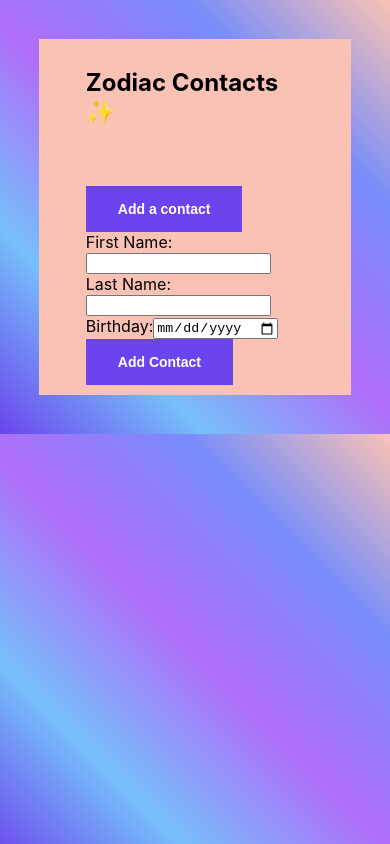
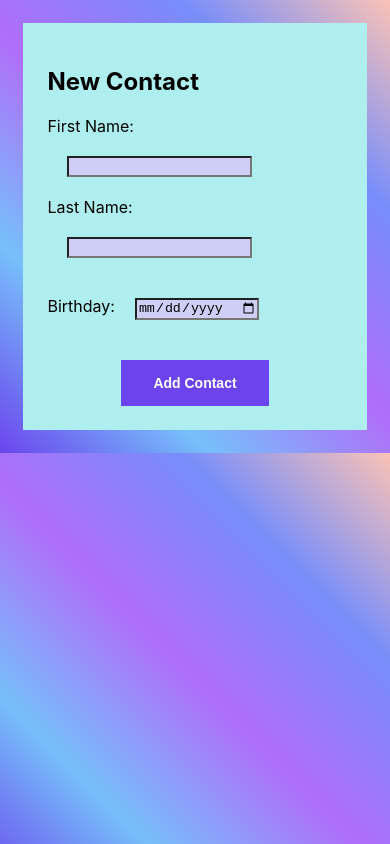
Before and after one commit to librairica/zodiac-react, a React (Create React App) app: page / in a window 390 px wide. Both pictures are taken after a click on the button "Add a contact". Built offline with nearby package versions, Linux system fonts and the light colour scheme.

Commit message:
style form and conditionally render contacts vs form

```diff
--- a/src/AddContactForm.css
+++ b/src/AddContactForm.css
@@ -4,23 +4,38 @@
 --maya-blue: #76BFFAff;
 --majorelle-blue: #6B44EDff; */
 
-
-.form-container {
+#form-container {
+    display: flex;
+    justify-content: center;
+}
+#add-contact-form {
+    max-width: 300px;
+    padding: 7%;
     background-color: paleturquoise;
-    display: flex;
-    flex-direction: column;
-    padding: 5%;
 }
 
-.form-container label input {
+/* @media only screen and (max-width: 600px) {
+    #add-contact-form {
+        padding: 2%;
+        background-color: paleturquoise;
+    }
+} */
+
+
+#form-container label input {
     margin: 20px;
-    background-color: blue;
+    background-color: rgb(206, 206, 246);
+}
+
+.button-container {
+    display: flex;
+    justify-content: center;
+    margin-top: 20px;
 }
 
 .submit-button {
     background-color: #6B44EDff;
     color: white;
-    padding: 10px;
     font-size: 14px;
     font-weight: bold;
 }
--- a/src/AddContactForm.js
+++ b/src/AddContactForm.js
@@ -1,7 +1,7 @@
-import "./AddContactForm.css"
+import "./AddContactForm.css";
 import React from "react";
-import { useMutation, gql } from '@apollo/client';
-import { useState } from 'react';
+import { useMutation, gql } from "@apollo/client";
+import { useState } from "react";
 
 const CREATE_CONTACT = gql`
   mutation Mutation($contactInput: ContactInput) {
@@ -17,48 +17,76 @@ const CREATE_CONTACT = gql`
   }
 `;
 
-
 export function AddContactForm() {
   const [inputs, setInputs] = useState({});
 
   const handleChange = (event) => {
     const name = event.target.name;
     const value = event.target.value;
-    setInputs(values => ({...values, [name]: value}))
-  }
+    setInputs((values) => ({ ...values, [name]: value }));
+  };
 
   const [createContact, { data, loading, error }] = useMutation(CREATE_CONTACT);
 
-  if (loading) return 'Submitting...';
+  if (loading) return "Submitting...";
   if (error) return `Submission error! ${error.message}`;
 
   return (
-    <div>
+    <div id="form-container">
+      <div id="add-contact-form">
+				<h2>New Contact</h2>
         <form
-        onSubmit={e => {
+          onSubmit={(e) => {
             e.preventDefault();
             alert(inputs);
-          createContact({ variables: {
+            createContact({
+              variables: {
                 contactInput: {
                   firstName: inputs.firstName,
                   lastName: inputs.lastName,
-							birthday: inputs.birthday
-						}}
-					})
+                  birthday: inputs.birthday,
+                },
+              },
+            });
             inputs = null;
           }}
         >
-        <label> First Name:
-					<input type="text" name="firstName" value={inputs.firstName || ""} onChange={handleChange}/>
+          <div>
+						<label>
+							First Name:
+							<input
+								type="text"
+								name="firstName"
+								value={inputs.firstName || ""}
+								onChange={handleChange}
+							/>
 						</label>
-				<label> Last Name:
-					<input type="text" name="lastName" value={inputs.lastName || ""} onChange={handleChange}/>
+					</div>
+          <div>
+						<label>
+							Last Name:
+							<input
+								type="text"
+								name="lastName"
+								value={inputs.lastName || ""}
+								onChange={handleChange}
+							/>
 						</label>
-				<label> Birthday:
-					<input type="date" name="birthday" value={inputs.birthday || ""} onChange={handleChange}/>
+					</div>
+          <div>
+						<label>
+							Birthday:
+							<input
+								type="date"
+								name="birthday"
+								value={inputs.birthday || ""}
+								onChange={handleChange}
+							/>
 						</label>
-        <button type="submit">Add Contact</button>
+					</div>
+          <div class="button-container"><button type="submit">Add Contact</button></div>
         </form>
+      </div>
     </div>
   );
 }
--- a/src/App.js
+++ b/src/App.js
@@ -1,24 +1,28 @@
 // Import everything needed to use the `useQuery` hook
+import { useState } from 'react';
 import { AddContactForm } from './AddContactForm';
 import { DisplayContacts } from './ContactList';
-// import { useState } from 'react';
 
 export default function App() {
+  const [showForm, setShowForm] = useState(false)
+  if(!showForm) {
     return (
       <div class="container">
         <div class="contacts-container">
           <h2>Zodiac Contacts ✨</h2>
-        <br/>
           <DisplayContacts />
-        <br/>
-        <button onClick={addContact}>Add a contact</button>
-        <br/>
-        <AddContactForm/>
+          <button onClick={() => setShowForm(!showForm)}>Add a contact</button>
         </div>
       </div>
     );
+  } else {
+    return (
+      <AddContactForm/>
+    )
+  }
 }
 
 function addContact() {
   console.log("open add contact form")
+
 }
--- a/src/index.css
+++ b/src/index.css
@@ -5,6 +5,13 @@ body {
   background: linear-gradient(225deg, #FAC2B5ff, #778DFAff, #B06DF9ff, #76BFFAff, #6B44EDff);
   margin: 10%;
 }
+
+@media only screen and (max-width: 600px) {
+  body {
+    margin: 6%;
+  }
+}
+
 
 code {
   font-family: source-code-pro, Menlo, Monaco, Consolas, 'Courier New',
```
Lines whose indentation alone changed are shown as unchanged.
